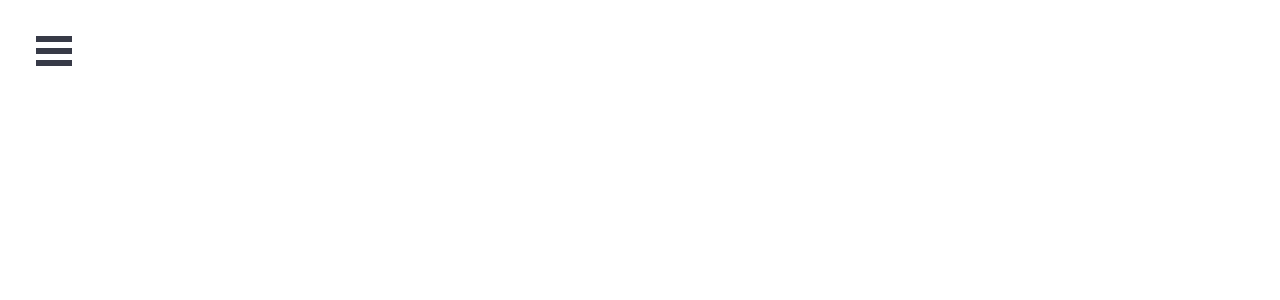
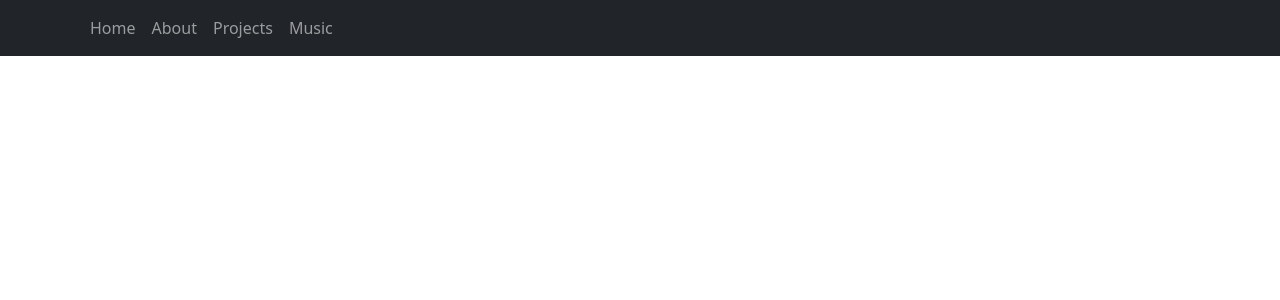
Before and after one commit to NimayRKumar/personal-website, a React (Create React App) app: page / in a window 1280 px wide. Shown: the top 300 px of the page. Built offline with nearby package versions, Linux system fonts and the light colour scheme.

Commit message:
back to react-bootstra

```diff
--- a/package.json
+++ b/package.json
@@ -3,9 +3,14 @@
   "version": "0.1.0",
   "private": true,
   "dependencies": {
+    "@chakra-ui/react": "^1.6.8",
+    "@emotion/react": "^11.4.1",
+    "@emotion/styled": "^11.3.0",
     "@testing-library/jest-dom": "^5.14.1",
     "@testing-library/react": "^11.2.7",
     "@testing-library/user-event": "^12.8.3",
+    "bootstrap": "^5.1.1",
+    "framer-motion": "^4.1.17",
     "react": "^17.0.2",
     "react-bootstrap": "^1.6.4",
     "react-burger-menu": "^3.0.6",
--- a/src/App.js
+++ b/src/App.js
@@ -1,63 +1,26 @@
 import React, { Component } from 'react';
-import { slide as Menu } from 'react-burger-menu'
+import { Tabs, Tab, Container, Nav, Navbar } from 'react-bootstrap'
 import './App.css';
-import Sidebar from './components/Sidebar'
-import Home from './components/Home'
-import Intro from './components/Intro'
+import 'bootstrap/dist/css/bootstrap.css';
 
-var styles = {
-  bmBurgerButton: {
-    position: 'fixed',
-    width: '36px',
-    height: '30px',
-    left: '36px',
-    top: '36px'
-  },
-  bmBurgerBars: {
-    background: '#373a47'
-  },
-  bmBurgerBarsHover: {
-    background: '#a90000'
-  },
-  bmCrossButton: {
-    height: '24px',
-    width: '24px'
-  },
-  bmCross: {
-    background: '#bdc3c7'
-  },
-  bmMenuWrap: {
-    position: 'fixed',
-    height: '100%'
-  },
-  bmMenu: {
-    background: '#373a47',
-    padding: '2.5em 1.5em 0',
-    fontSize: '1.75em'
-  },
-  bmMorphShape: {
-    fill: '#373a47'
-  },
-  bmItemList: {
-    color: '#b8b7ad',
-    padding: '0.8em'
-  },
-  bmOverlay: {
-    background: 'rgba(0, 0, 0, 0.3)'
-  }
-}
+import About from './components/About'
 
 class App extends Component {
 
   render() {
     return (
 
-      <Menu styles={styles}>
-        <a id="home" className="menu-item" href="/">Home</a>
-        <a id="about" className="menu-item" href="/about">About</a>
-        <a id="projects" className="menu-item" href="/projects">Projects</a>
-        <a id="music" className="menu-item" href="/Music">Music</a>
-      </Menu>
+      <Navbar bg="dark" variant="dark">
+          <Container>
+              <Nav>
+                    <Nav.Link href="#home">Home</Nav.Link>
+                    <Nav.Link href="#about">About</Nav.Link>
+                    <Nav.Link href="#projects">Projects</Nav.Link>
+                    <Nav.Link href="#music">Music</Nav.Link>
+              </Nav>
+          </Container>
+      </Navbar>
+
     )
   }
 }
--- a/src/components/Intro.js
+++ b/src/components/About.js
@@ -1,6 +1,6 @@
 import { React } from 'react'
 
-const Intro = () => {
+const About = () => {
 
     const whoAmI = "I'm Nimay! I'm a software engineer who studied Electrical & Computer Engineering at the University of Texas at Austin!"
 
@@ -10,4 +10,4 @@ const Intro = () => {
 
 }
 
-export default Intro
+export default About
```
Also changed, not shown: 1 other file (tests, documents, lock files or other folders).
